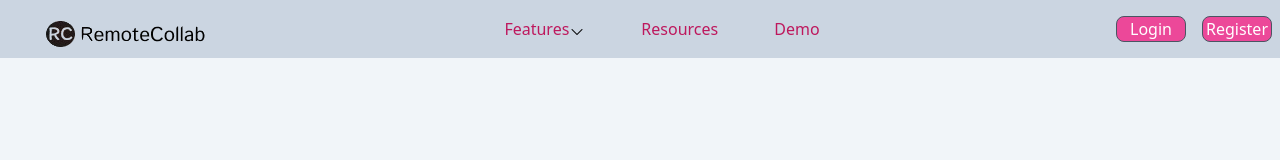
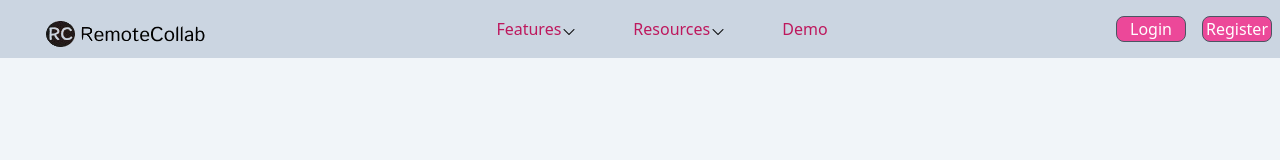
Before and after one commit to Gautam-10137/RemoteCollab, a React (Create React App) app in the folder client/: page / in a window 1280 px wide. Shown: the top 160 px of the page. Built offline with nearby package versions, Linux system fonts and the light colour scheme.

Commit message:
navbar updated

```diff
--- a/client/src/components/Nav/Nav.js
+++ b/client/src/components/Nav/Nav.js
@@ -13,7 +13,9 @@ const Nav = () => {
             <p className="flex">Features
             <img className="w-[16px] h-[16px] mt-[7px]" src={require("../../asset/down-arrow.png")} alt="down-arrowimage" />
             </p>
-            <p>Resources</p>
+            <p className="flex">Resources
+            <img className="w-[16px] h-[16px] mt-[7px]" src={require("../../asset/down-arrow.png")} alt="down-arrowimage" />
+            </p>
             <p>Demo</p>
           </div>
           <div className="flex space-x-4">
```
